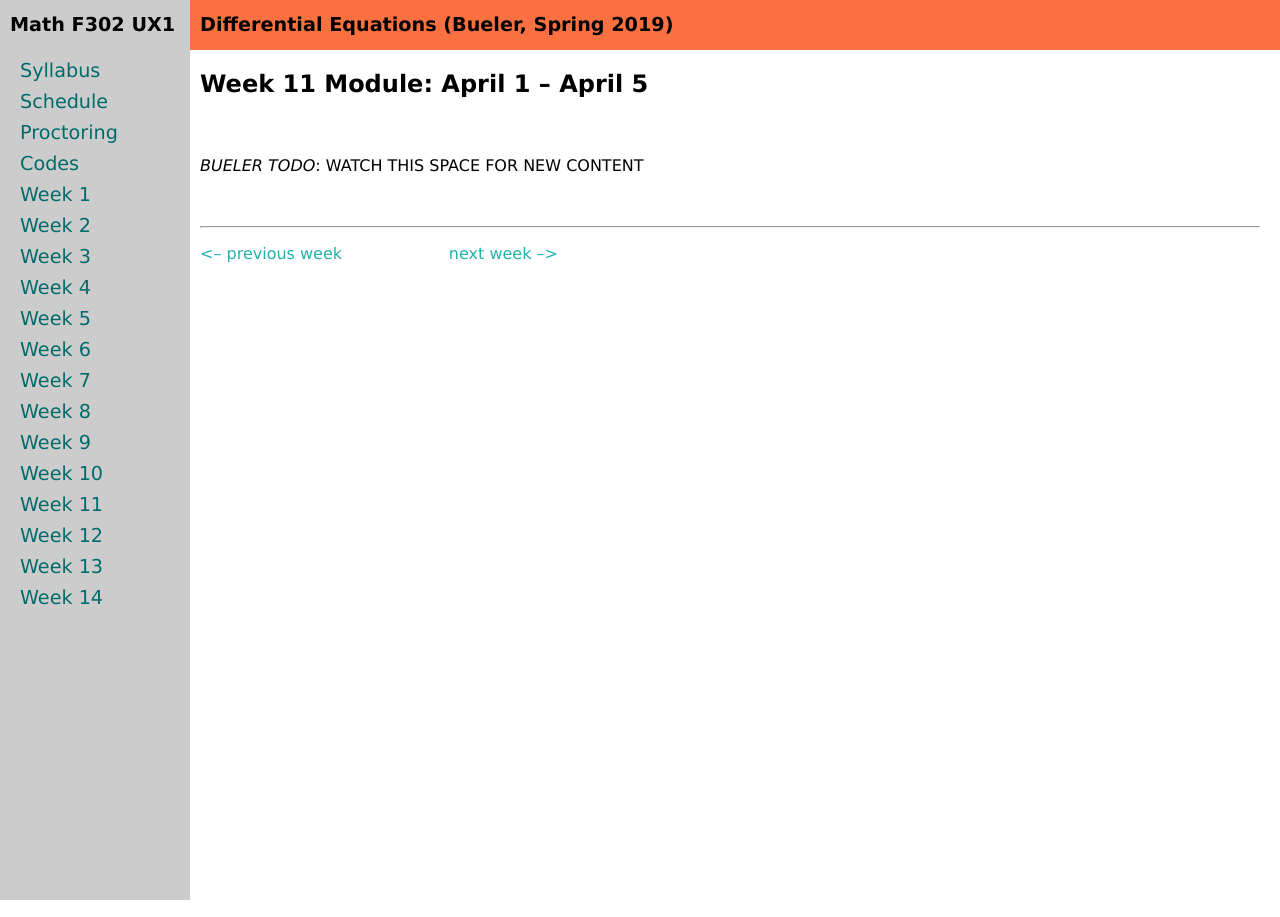
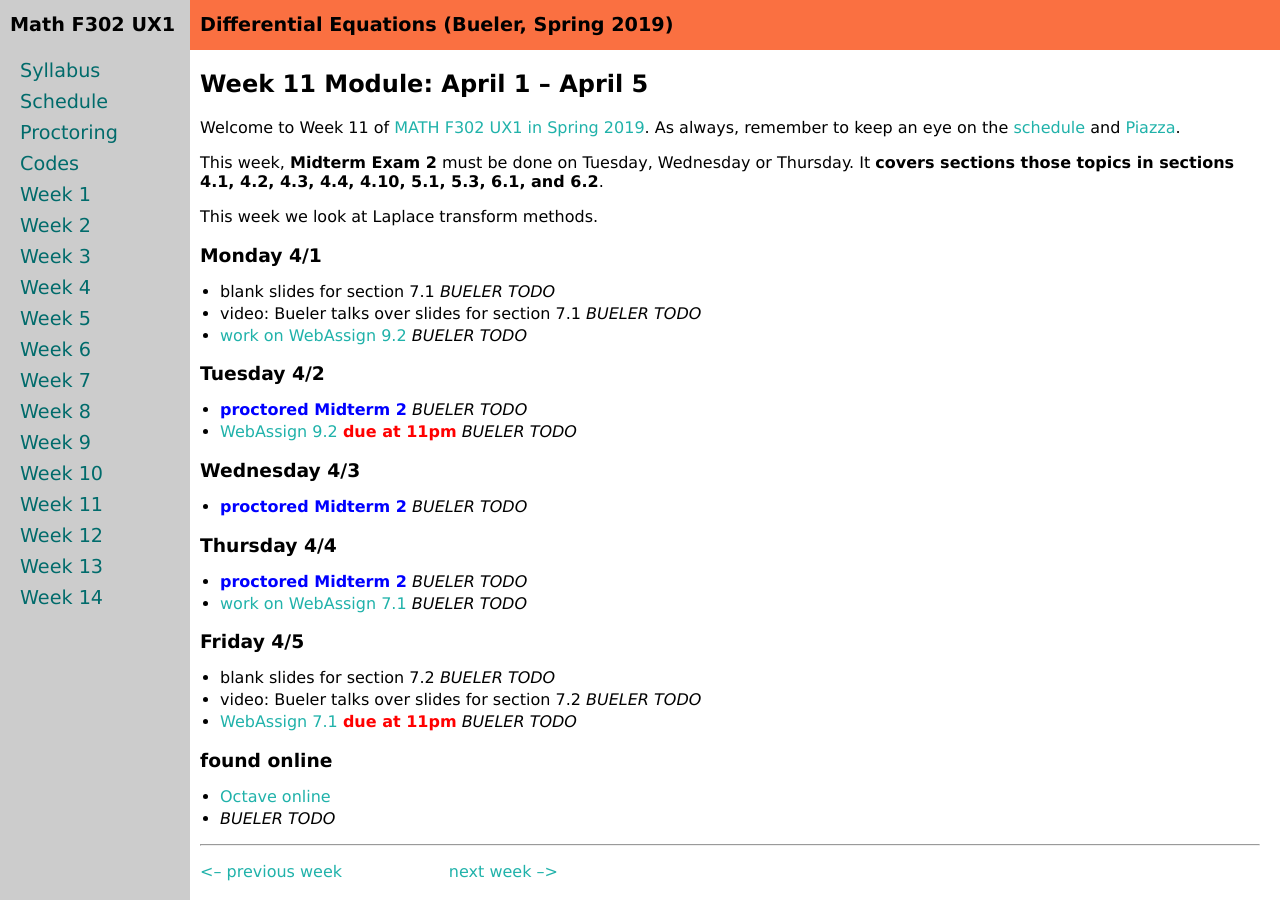
Before and after one commit to bueler/math302, a Jekyll site: the page built from week11.md, in a window 1280 px wide. Built offline with Jekyll 4.4.1, drawn with Linux system fonts in a browser that asks for light colours.

Commit message:
first draft week 11 module

```diff
--- a/week11.md
+++ b/week11.md
@@ -5,10 +5,36 @@ title: Week 11
 
 ## Week 11 Module: April 1 -- April 5
 
-<br>
-<br>
-_BUELER TODO_: WATCH THIS SPACE FOR NEW CONTENT
+Welcome to Week 11 of [MATH F302 UX1 in Spring 2019](index.html).  As always, remember to keep an eye on the [schedule](schedule.pdf) and [Piazza](https://piazza.com/uaf/spring2019/math302ux1/home).
 
-<br>
+This week, **Midterm Exam 2** must be done on Tuesday, Wednesday or Thursday.  It **covers sections those topics in sections 4.1, 4.2, 4.3, 4.4, 4.10, 5.1, 5.3, 6.1, and 6.2**.
+
+This week we look at Laplace transform methods.
+
+### Monday 4/1
+* blank slides for section 7.1 _BUELER TODO_
+* video: Bueler talks over slides for section 7.1 _BUELER TODO_
+* [work on WebAssign 9.2](https://www.webassign.net/) _BUELER TODO_
+
+### Tuesday 4/2
+* <span style="color:blue">**proctored Midterm 2**</span> _BUELER TODO_
+* [WebAssign 9.2](https://www.webassign.net/) <span style="color:red">**due at 11pm**</span> _BUELER TODO_
+
+### Wednesday 4/3
+* <span style="color:blue">**proctored Midterm 2**</span> _BUELER TODO_
+
+### Thursday 4/4
+* <span style="color:blue">**proctored Midterm 2**</span> _BUELER TODO_
+* [work on WebAssign 7.1](https://www.webassign.net/) _BUELER TODO_
+
+### Friday 4/5
+* blank slides for section 7.2 _BUELER TODO_
+* video: Bueler talks over slides for section 7.2 _BUELER TODO_
+* [WebAssign 7.1](https://www.webassign.net/) <span style="color:red">**due at 11pm**</span> _BUELER TODO_
+
+### found online
+* [Octave online](https://octave-online.net/)
+* _BUELER TODO_
+
 <hr>
 <a align="left" href="week10">\<-- previous week</a>  &nbsp; &nbsp; &nbsp; &nbsp; &nbsp; &nbsp; &nbsp; &nbsp; &nbsp; &nbsp; <a align="right" href="week12">next week --\></a>
```
